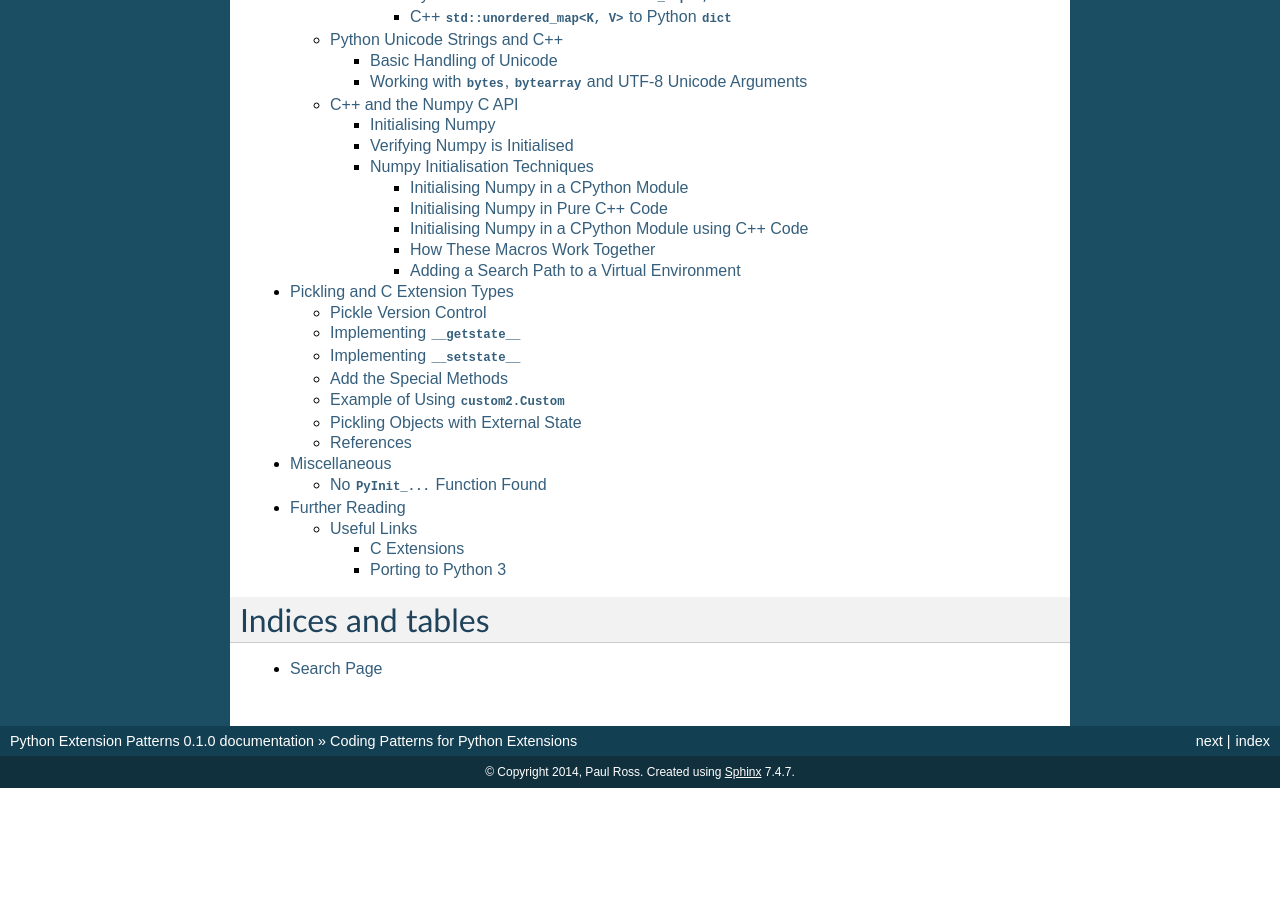
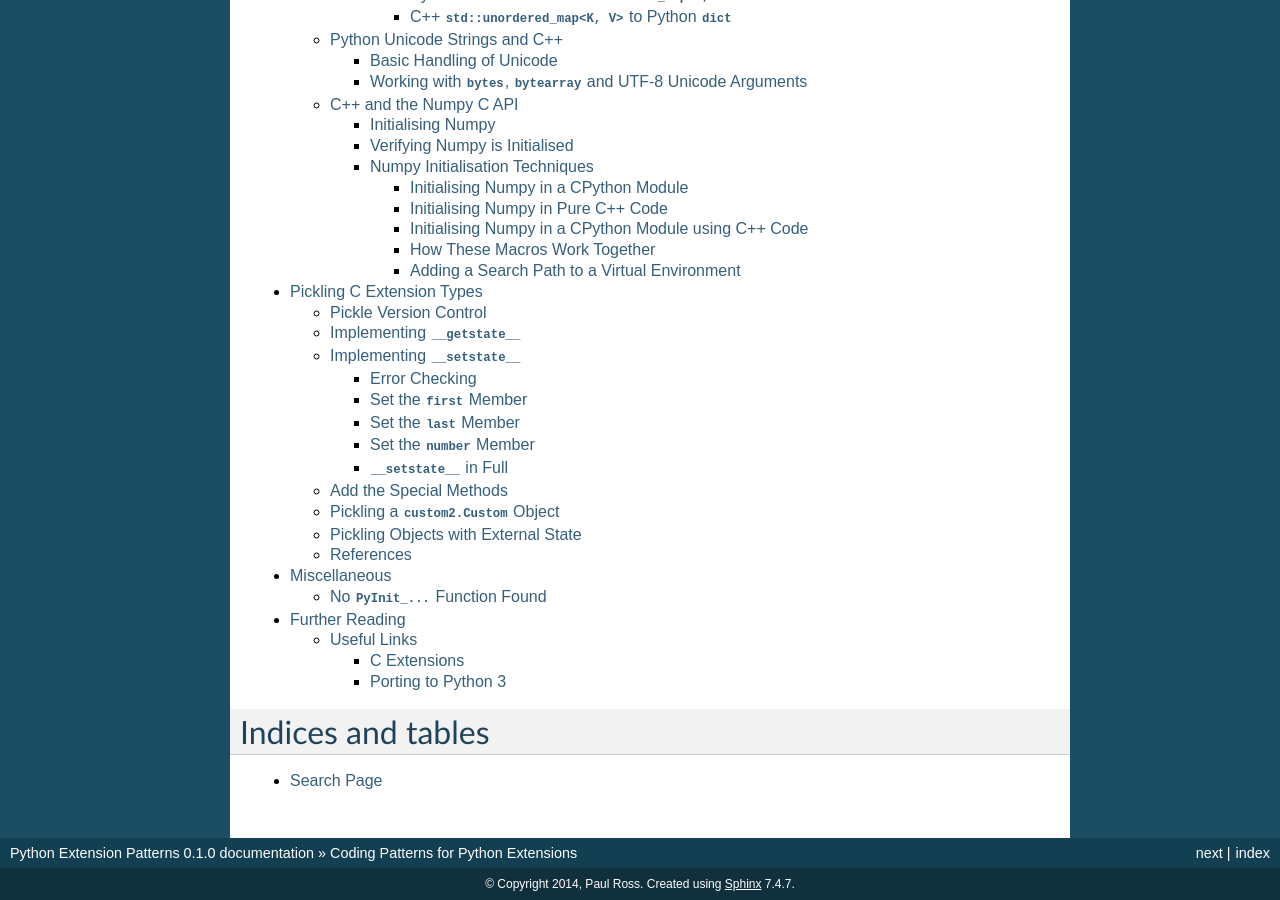
Before and after one commit to paulross/PythonExtensionPatterns, a Sphinx documentation site: the page built from doc/sphinx/source/index.rst, in a window 1280 px wide and 900 px high, scrolled down 2997 px. Built offline with Sphinx 7.4.7, drawn with Linux system fonts in a browser that asks for light colours; pages that are not in the unit, such as notebooks, are missing from menus; before the commit the page ends 3785 px from its top, so only the background shows below that.

Commit message:
Minor documentation tweaks on pickling.

```diff
--- a/doc/sphinx/source/pickle.rst
+++ b/doc/sphinx/source/pickle.rst
@@ -5,12 +5,12 @@
     :maxdepth: 2
 
 ====================================
-Pickling and C Extension Types
+Pickling C Extension Types
 ====================================
 
 If you need to provide support for pickling your specialised types from your C extension then you need to implement some special functions.
 
-This example shows you how to provided pickle support for for the ``custom2`` type described in the C extension tutorial in the
+This example shows you how to provided pickle support for for the ``custom2.Custom`` type described in the C extension tutorial in the
 `Python documentation <https://docs.python.org/3/extending/newtypes_tutorial.html#adding-data-and-methods-to-the-basic-example>`_.
 
 Pickle Version Control
@@ -73,6 +73,9 @@ We are being passed an arbitrary Python object and need to check:
 Note that our ``__new__`` method (``Custom_new()``) has already been called on ``self``.
 Before setting any member value we need to de-allocate the existing value set by ``Custom_new()`` otherwise we will have a memory leak.
 
+Error Checking
+^^^^^^^^^^^^^^^^^^^^^^^^
+
 .. code-block:: c
 
     /* Un-pickle the object */
@@ -101,7 +104,8 @@ Before setting any member value we need to de-allocate the existing value set by
             return NULL;
         }
 
-Set ``first``:
+Set the ``first`` Member
+^^^^^^^^^^^^^^^^^^^^^^^^^^^^^^^
 
 .. code-block:: c
 
@@ -117,7 +121,8 @@ Set ``first``:
         /* Increment the borrowed reference for our instance of it. */
         Py_INCREF(self->first);
 
-Set ``last``:
+Set the ``last`` Member
+^^^^^^^^^^^^^^^^^^^^^^^^^^^^^^^
 
 .. code-block:: c
 
@@ -131,7 +136,10 @@ Set ``last``:
         }
         Py_INCREF(self->last);
 
-Set ``number``, this is a C fundamental type:
+Set the ``number`` Member
+^^^^^^^^^^^^^^^^^^^^^^^^^^^^^^^
+
+This is a C fundamental type so the code is slightly different:
 
 .. code-block:: c
 
@@ -151,7 +159,8 @@ And we are done.
         Py_RETURN_NONE;
     }
 
-The complete code is:
+``__setstate__`` in Full
+^^^^^^^^^^^^^^^^^^^^^^^^^^^^^^^^^^^^^^^^^
 
 .. code-block:: c
 
@@ -215,8 +224,6 @@ The complete code is:
         Py_RETURN_NONE;
     }
 
-
-
 Add the Special Methods
 ---------------------------------
 
@@ -225,22 +232,22 @@ Now we need to add these two special methods to the methods table which now look
 .. code-block:: c
 
     static PyMethodDef Custom_methods[] = {
-            {"name", (PyCFunction) Custom_name, METH_NOARGS,
-                    "Return the name, combining the first and last name"
-            },
-            {"__getstate__", (PyCFunction) Custom___getstate__, METH_NOARGS,
-                    "Pickle the Custom object"
-            },
-            {"__setstate__", (PyCFunction) Custom___setstate__, METH_O,
-                    "Un-pickle the Custom object"
-            },
-            {NULL}  /* Sentinel */
+        {"name", (PyCFunction) Custom_name, METH_NOARGS,
+                "Return the name, combining the first and last name"
+        },
+        {"__getstate__", (PyCFunction) Custom___getstate__, METH_NOARGS,
+                "Pickle the Custom object"
+        },
+        {"__setstate__", (PyCFunction) Custom___setstate__, METH_O,
+                "Un-pickle the Custom object"
+        },
+        {NULL}  /* Sentinel */
     };
 
-Example of Using ``custom2.Custom``
+Pickling a ``custom2.Custom`` Object
 -------------------------------------
 
-We can test this with code like this that pickles one object then creates another object from that pickle.
+We can test this with code like this that pickles one ``custom2.Custom`` object then creates another ``custom2.Custom`` object from that pickle.
 Here is some Python code that exercises our module:
 
 .. code-block:: python
```
